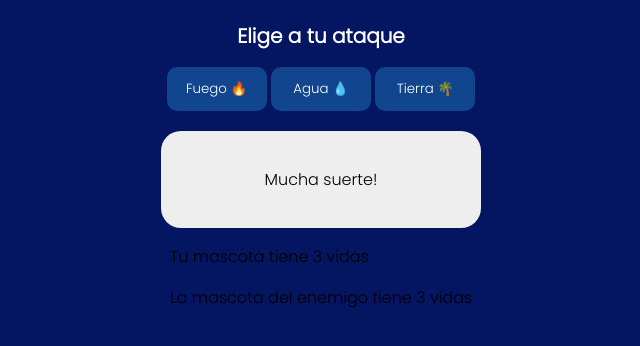
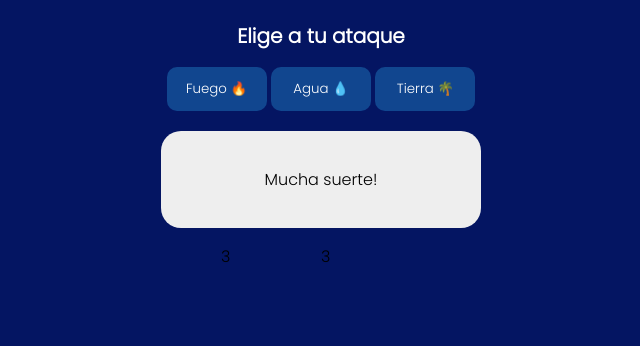
Before and after one commit to marcojw2699/PlatziCursoProgramacionBasica, a plain HTML site: page mokepon.html in a window 1280 px wide. Both pictures are taken after a click on the button "Seleccionar". Shown: the part 96-442 px from the top of the page, without its empty margins (319-959 px from the left). Drawn offline with Linux system fonts and the light colour scheme.

Commit message:
usamos grid para crear 2 columnas en las cuales pondremos el resumen de la vida del jugador y del enemigo

```diff
--- a/mokepon.html
+++ b/mokepon.html
@@ -55,11 +55,22 @@
             </section>
         </div>
 
-        <div>
-            <div id="ataques-del-jugador"></div>
-            <div id="ataques-del-enemigo"></div>
-            <p>Tu mascota <span id="mascota-jugador"></span> tiene <span id="vidas-jugador">3</span> vidas</p>
-            <p>La mascota <span id="mascota-enemigo"></span> del enemigo tiene <span id="vidas-enemigo">3</span> vidas</p>
+        <div class="resumen-juego">
+            <div>
+                <p id="vidas-jugador">3</p>
+                <p id="mascota-jugador"></p>
+                <div id="ataques-del-jugador"></div>
+            </div>
+
+            <div>
+                <p id="vidas-enemigo">3</p>
+                <p id="mascota-enemigo"></p>
+                <div id="ataques-del-enemigo"></div>
+            </div>
+
+
+
+
         </div>
 
 
--- a/styles.css
+++ b/styles.css
@@ -93,3 +93,8 @@ input{
     color: #11468F;
     font-family: "Poppins", sans-serif;
 }
+
+.resumen-juego {
+    display: grid;
+    grid-template-columns: 100px 100px;
+}
```
